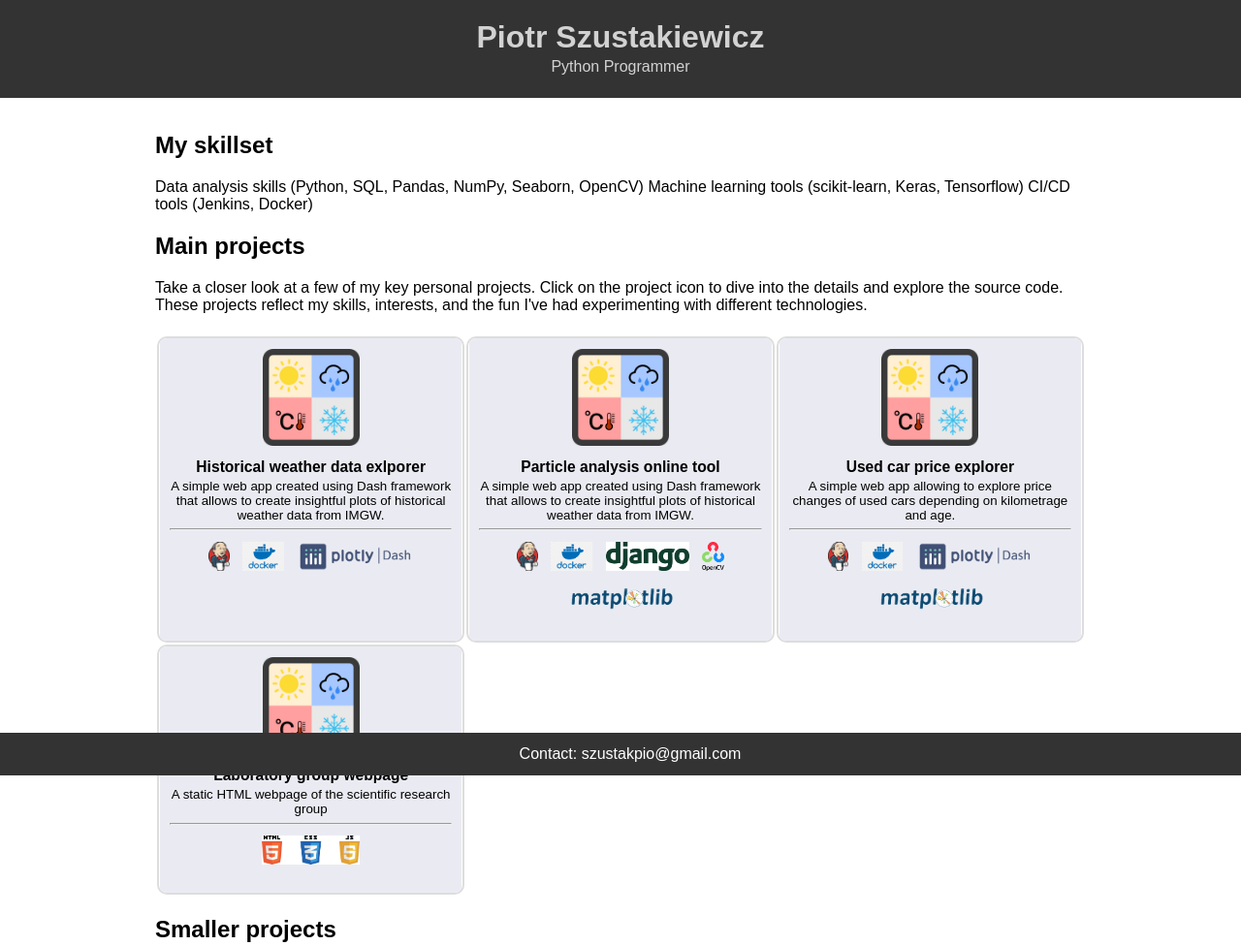
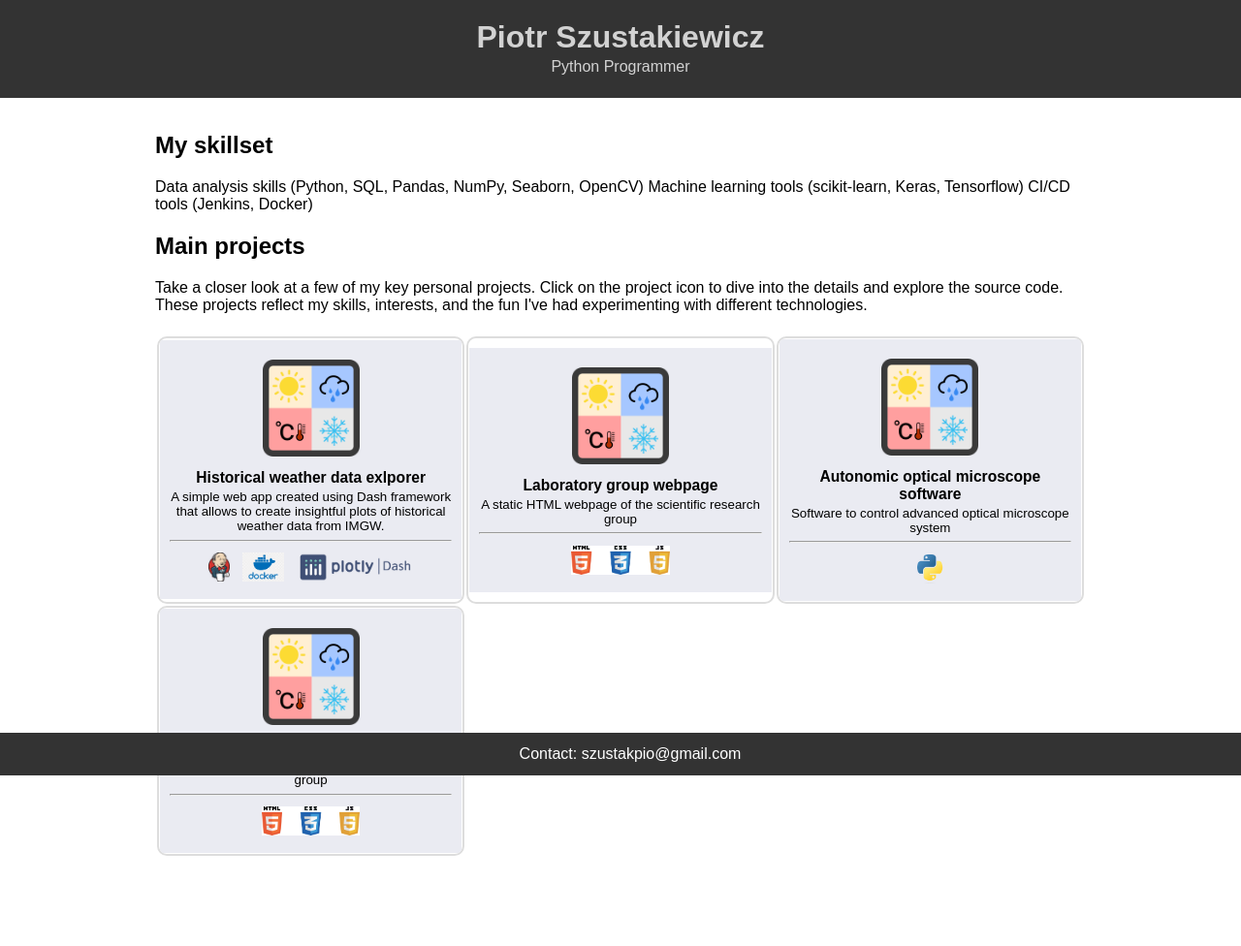
Before and after one commit to pszust/portfolio-page, a plain HTML site: page index.html in a window 1280 px wide. Shown: the top 976 px of the page at 97% size. After the commit the page ends 900 px from the top, so only its background shows below. Drawn offline with Linux system fonts and the light colour scheme.

Commit message:
style change 1

```diff
--- a/index.html
+++ b/index.html
@@ -47,16 +47,11 @@
                 <td class="project">
                     <a href="https://github.com/pszust/Weather-Data" target="_blank">
                         <img src="images/weather_app_icon.png" alt="Project 1">
-                        <h3>Particle analysis online tool</h3>
-                        <p>A simple web app created using Dash framework that allows to create insightful plots of
-                            historical weather data from IMGW.</p>
+                        <h3>Laboratory group webpage</h3>
+                        <p>A static HTML webpage of the scientific research group</p>
                         <hr>
                         <div id="tech">
-                            <img src="images/tech_logos/Jenkins_logo.png">
-                            <img src="images/tech_logos/docker_logo.png">
-                            <img src="images/tech_logos/django-logo-positive.png">
-                            <img src="images/tech_logos/OpenCV_logo_black-2.png">
-                            <img src="images/tech_logos/matplotlib_logo.png">
+                            <img src="images/tech_logos/html_css_js_logo.jpg">
                         </div>
                     </a>
                 </td>
@@ -64,15 +59,11 @@
                 <td class="project">
                     <a href="https://github.com/pszust/Weather-Data" target="_blank">
                         <img src="images/weather_app_icon.png" alt="Project 1">
-                        <h3>Used car price explorer</h3>
-                        <p>A simple web app allowing to explore price changes of used cars depending on kilometrage and
-                            age.</p>
+                        <h3>Autonomic optical microscope software</h3>
+                        <p>Software to control advanced optical microscope system</p>
                         <hr>
                         <div id="tech">
-                            <img src="images/tech_logos/Jenkins_logo.png">
-                            <img src="images/tech_logos/docker_logo.png">
-                            <img src="images/tech_logos/plotly_dash_logo.png">
-                            <img src="images/tech_logos/matplotlib_logo.png">
+                            <img src="images/tech_logos/python_logo.png">
                         </div>
                     </a>
                 </td>
@@ -93,11 +84,9 @@
         </table>
 
 
-        <h2>Smaller projects</h2>
+        <!-- <h2>Smaller projects</h2>
         <p>This are smaller projects</p>
-        <br>
-
-        <!-- Add more projects as needed -->
+        <br> -->
 
     </section>
 
--- a/styles.css
+++ b/styles.css
@@ -43,7 +43,7 @@ p {
     border-radius: 10px;
     /* padding: 10px; */
     width: 25%;
-    height: 200px;
+    min-height: 200px;
     text-align: center;
     overflow: hidden;
 }
```
